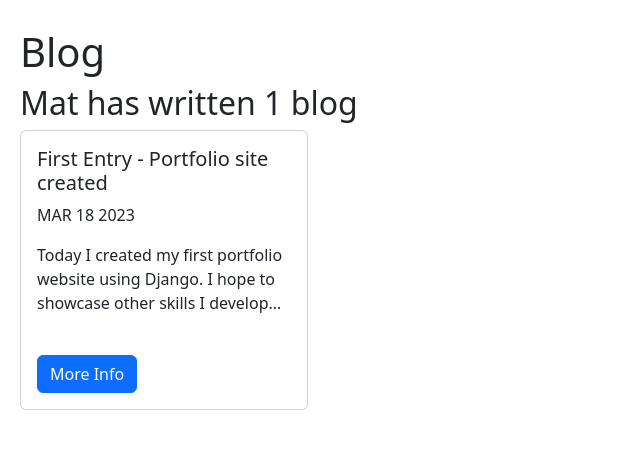
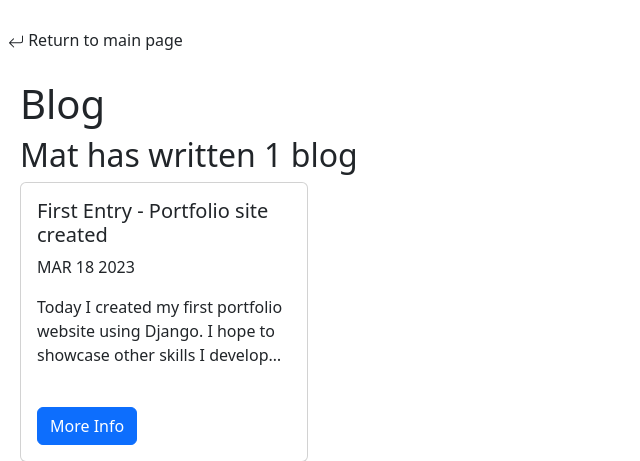
Before and after one commit to Gr8OdinsBeard/personal_portfolio-project, a Django app: page /blog/ in a window 1280 px wide. Shown: the part 66-527 px from the top of the page, without its empty margins (0-640 px from the left). Run offline with Django 3.2, Linux system fonts and the light colour scheme; data comes from the database, SQL or seed files in the repository.

Commit message:
Added return to main page from all blogs

```diff
--- a/blog/templates/blog/all_blogs.html
+++ b/blog/templates/blog/all_blogs.html
@@ -3,6 +3,14 @@
 {% load static %}
 
 {% block body %}
+
+<div class="row row-cols-1 row-cols-md-3 g-4 ms-2 mt-1">
+    <a class="nav-link" href="{% url 'portfolio:index-page' %}">
+        <svg xmlns="http://www.w3.org/2000/svg" width="16" height="16" fill="currentColor" class="bi bi-arrow-return-left" viewBox="0 0 16 16">
+            <path fill-rule="evenodd" d="M14.5 1.5a.5.5 0 0 1 .5.5v4.8a2.5 2.5 0 0 1-2.5 2.5H2.707l3.347 3.346a.5.5 0 0 1-.708.708l-4.2-4.2a.5.5 0 0 1 0-.708l4-4a.5.5 0 1 1 .708.708L2.707 8.3H12.5A1.5 1.5 0 0 0 14 6.8V2a.5.5 0 0 1 .5-.5z"/>
+        </svg>
+        Return to main page</a>
+</div>
 
 <div class="row row-cols-1 row-cols-md-3 g-4 ms-2 mt-1">
     <div class="col">
```
